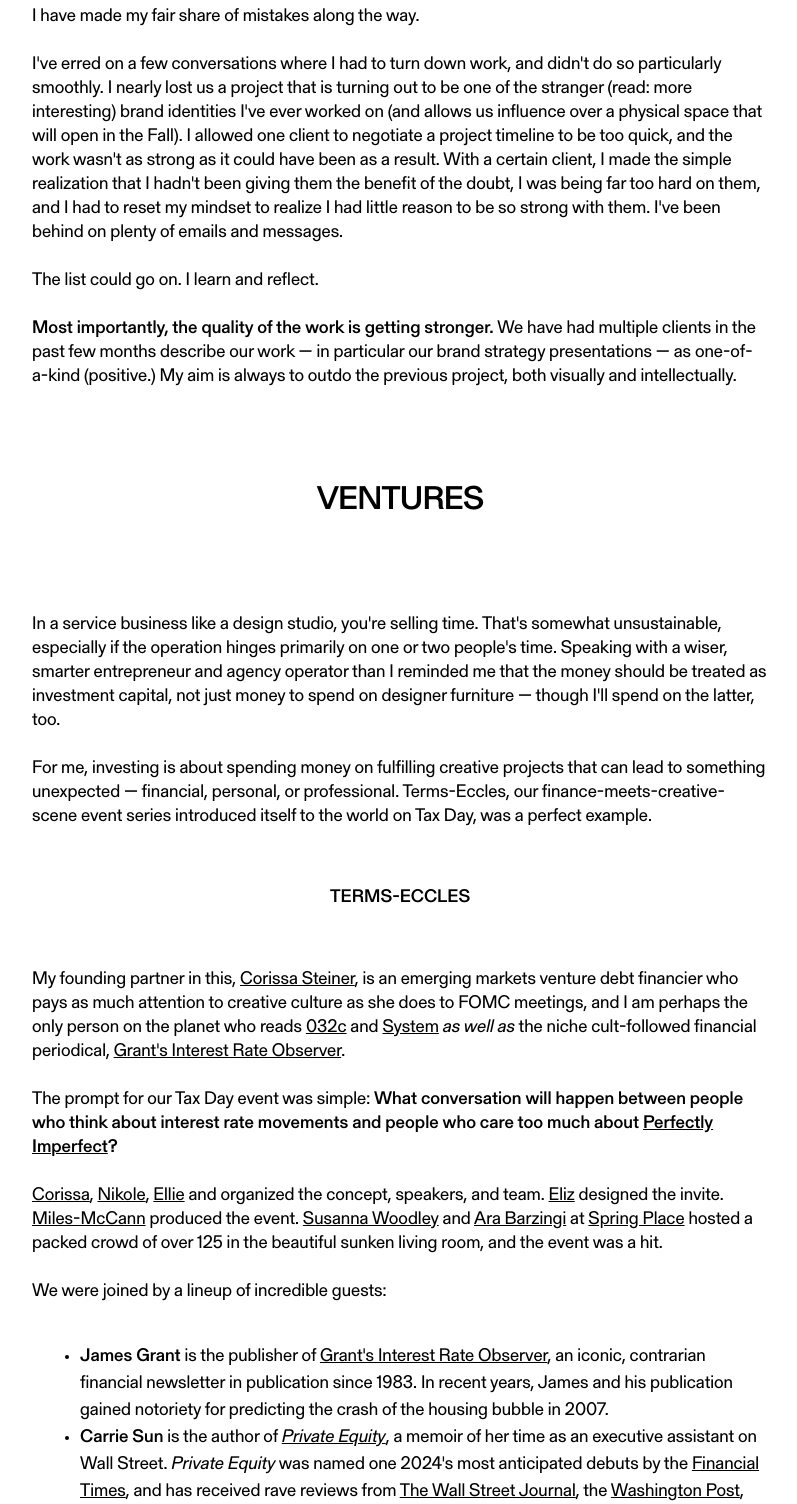
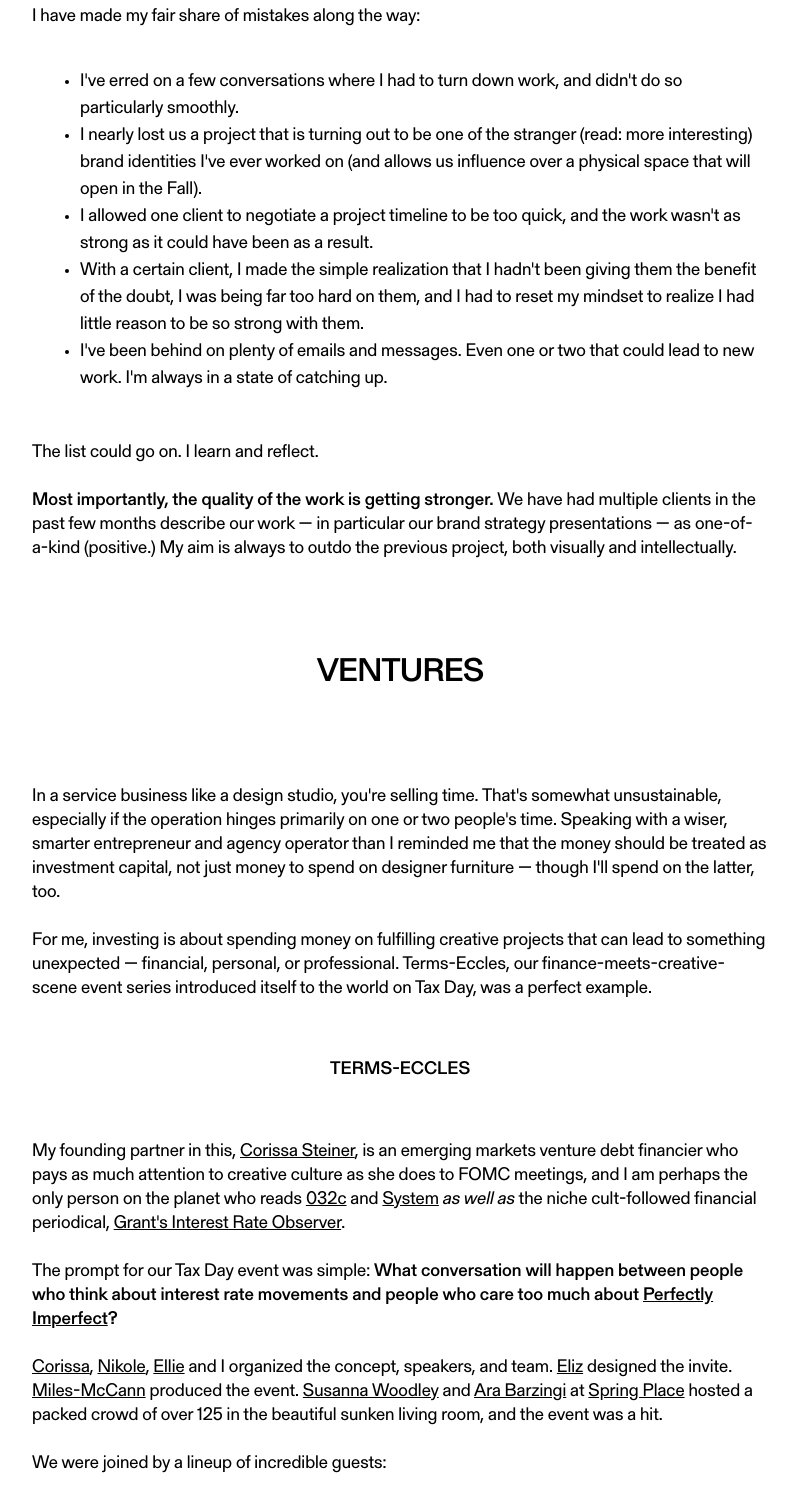
Before and after one commit to diego-segura/presence, an Astro site: page /posts/2024-06-30 in a window 1280 px wide. Shown: the part 1460-2964 px from the top of the page, without its empty margins (240-1037 px from the left). Built offline with nearby package versions, Linux system fonts and the light colour scheme; Astro itself is replaced by a stand-in of ours; a web font is replaced by a local one.

Commit message:
post copy updates

```diff
--- a/src/content/posts/2024-06-30.mdx
+++ b/src/content/posts/2024-06-30.mdx
@@ -20,9 +20,13 @@ Naming this “design practice” represents a big and permanent shift in the wa
 
 Since formalizing my design practice this year, average monthly revenue<sup>1</sup> is <Redaction>$55,141.17</Redaction>, with the latter three-month period notching a <Redaction>$49,467</Redaction> total increase in revenue versus the previous three-month period in January, February, and March. A modest war chest of <Redaction>$55,000</Redaction> in profit can be accounted for just this year — a far cry from my overall *loss* of <Redaction>$3,125.41</Redaction> in 2023.
 
-I have made my fair share of mistakes along the way.
+I have made my fair share of mistakes along the way:
 
-I've erred on a few conversations where I had to turn down work, and didn't do so particularly smoothly. I nearly lost us a project that is turning out to be one of the stranger (read: more interesting) brand identities I've ever worked on (and allows us influence over a physical space that will open in the Fall). I allowed one client to negotiate a project timeline to be too quick, and the work wasn't as strong as it could have been as a result. With a certain client, I made the simple realization that I hadn't been giving them the benefit of the doubt, I was being far too hard on them, and I had to reset my mindset to realize I  had little reason to be so strong with them. I've been behind on plenty of emails and messages.
+- I've erred on a few conversations where I had to turn down work, and didn't do so particularly smoothly.
+- I nearly lost us a project that is turning out to be one of the stranger (read: more interesting) brand identities I've ever worked on (and allows us influence over a physical space that will open in the Fall).
+- I allowed one client to negotiate a project timeline to be too quick, and the work wasn't as strong as it could have been as a result.
+- With a certain client, I made the simple realization that I hadn't been giving them the benefit of the doubt, I was being far too hard on them, and I had to reset my mindset to realize I  had little reason to be so strong with them.
+- I've been behind on plenty of emails and messages. Even one or two that could lead to new work. I'm always in a state of catching up.
 
 The list could go on. I learn and reflect.
 
@@ -40,7 +44,7 @@ My founding partner in this, [Corissa Steiner](https://www.linkedin.com/in/coris
 
 The prompt for our Tax Day event was simple: **What conversation will happen between people who think about interest rate movements and people who care too much about [Perfectly Imperfect](https://www.perfectlyimperfect.fyi)?**
 
-[Corissa](https://www.linkedin.com/in/corissa-steiner-20191945/), [Nikole](https://www.instagram.com/nikolelubov), [Ellie](https://www.instagram.com/i.guess.ellie/) and organized the concept, speakers, and team. [Eliz](https://elizakgun.com) designed the invite. [Miles-McCann](https://www.milesmccann.com) produced the event. [Susanna Woodley](https://www.linkedin.com/in/susannawoodley/) and [Ara Barzingi](https://www.linkedin.com/in/ara-barzingi-5830ab121/) at [Spring Place](https://www.springplace.com) hosted a packed crowd of over 125 in the beautiful sunken living room, and the event was a hit.
+[Corissa](https://www.linkedin.com/in/corissa-steiner-20191945/), [Nikole](https://www.instagram.com/nikolelubov), [Ellie](https://www.instagram.com/i.guess.ellie/) and I organized the concept, speakers, and team. [Eliz](https://elizakgun.com) designed the invite. [Miles-McCann](https://www.milesmccann.com) produced the event. [Susanna Woodley](https://www.linkedin.com/in/susannawoodley/) and [Ara Barzingi](https://www.linkedin.com/in/ara-barzingi-5830ab121/) at [Spring Place](https://www.springplace.com) hosted a packed crowd of over 125 in the beautiful sunken living room, and the event was a hit.
 
 We were joined by a lineup of incredible guests:
 
```
